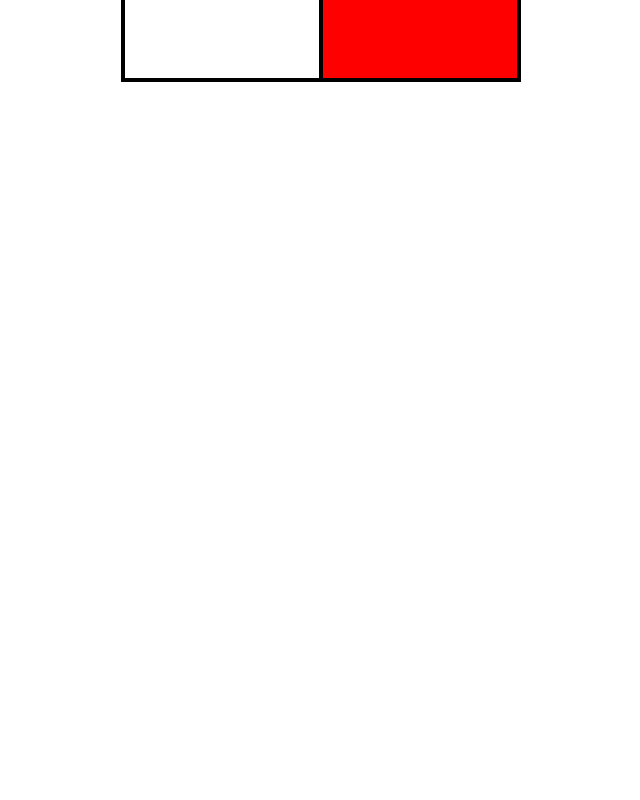
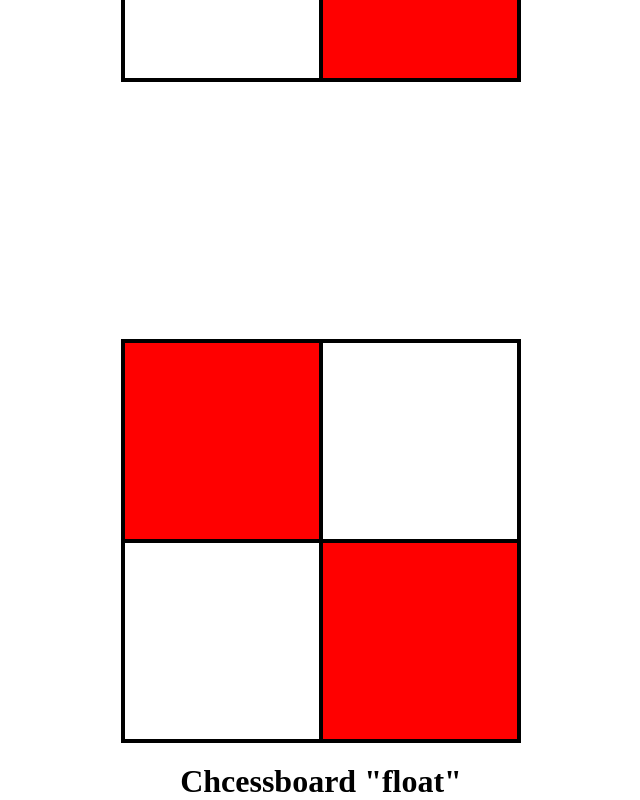
Before and after one commit to annbag/task-2-FrontEnd-mini-chessboard, a plain HTML site: page index.html in a window 1280 px wide. Shown: the part 518-1318 px from the top of the page, without its empty margins (319-959 px from the left). Before the commit the page ends 800 px from the top, so only its background shows below. Drawn offline with Linux system fonts and the light colour scheme.

Commit message:
add mini-chessboard with float

```diff
--- a/index.html
+++ b/index.html
@@ -23,13 +23,20 @@ Tekst ma być pod szachownicą.
 </head>
 
 <body>
-    <div class="board">
+    <div class="board1">
         <span></span>
         <span></span>
         <span></span>
         <span></span>
     </div>
     <h1>Chcessboard "inline-block"</h1>
+    <div class="board2 clearfix">
+        <span></span>
+        <span></span>
+        <span></span>
+        <span></span>
+    </div>
+    <h1>Chcessboard "float"</h1>
 </body>
 
 </html>
--- a/style.css
+++ b/style.css
@@ -3,7 +3,7 @@
 	padding: 0;
 	box-sizing: border-box;
 }
-.board {
+.board1 {
 	/*margin: 50px auto 0;*/
 	position: absolute;
 	top: calc(50% - 25vh);
@@ -14,15 +14,34 @@
 	font-size: 0;
 }
 h1 {
-	margin-top: 50px;
+	margin-top: 20px;
 	text-align: center;
 }
-.board span {
+.board1 span {
 	display: inline-block;
 	width: 50%;
 	height: 50%;
 	border: 2px solid #000;
 }
-.board span:first-child, .board span:last-child {
+.board1 span:first-child, .board1 span:last-child {
 	background-color: red;
 }
+.clearfix::after {
+	content: "";
+	display: block;
+	clear: both;
+}
+.board2 {
+	width: 50vh;
+	margin: 100vh auto 0;
+	border: 2px solid #000;
+}
+.board2 span {
+	float: left;
+	width: 50%;
+	height: 25vh;
+	border: 2px solid #000;
+}
+.board2 span:first-child, .board2 span:last-child {
+	background-color: red;
+}
```
